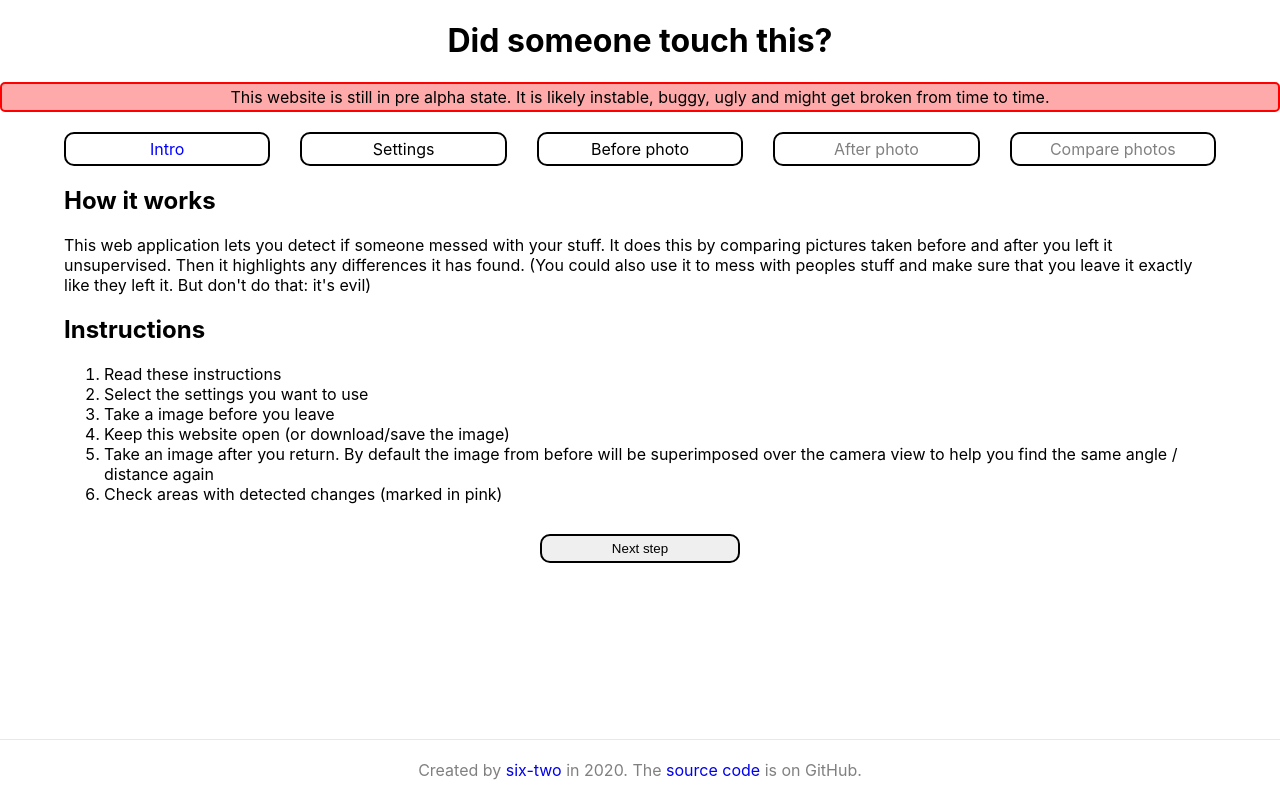
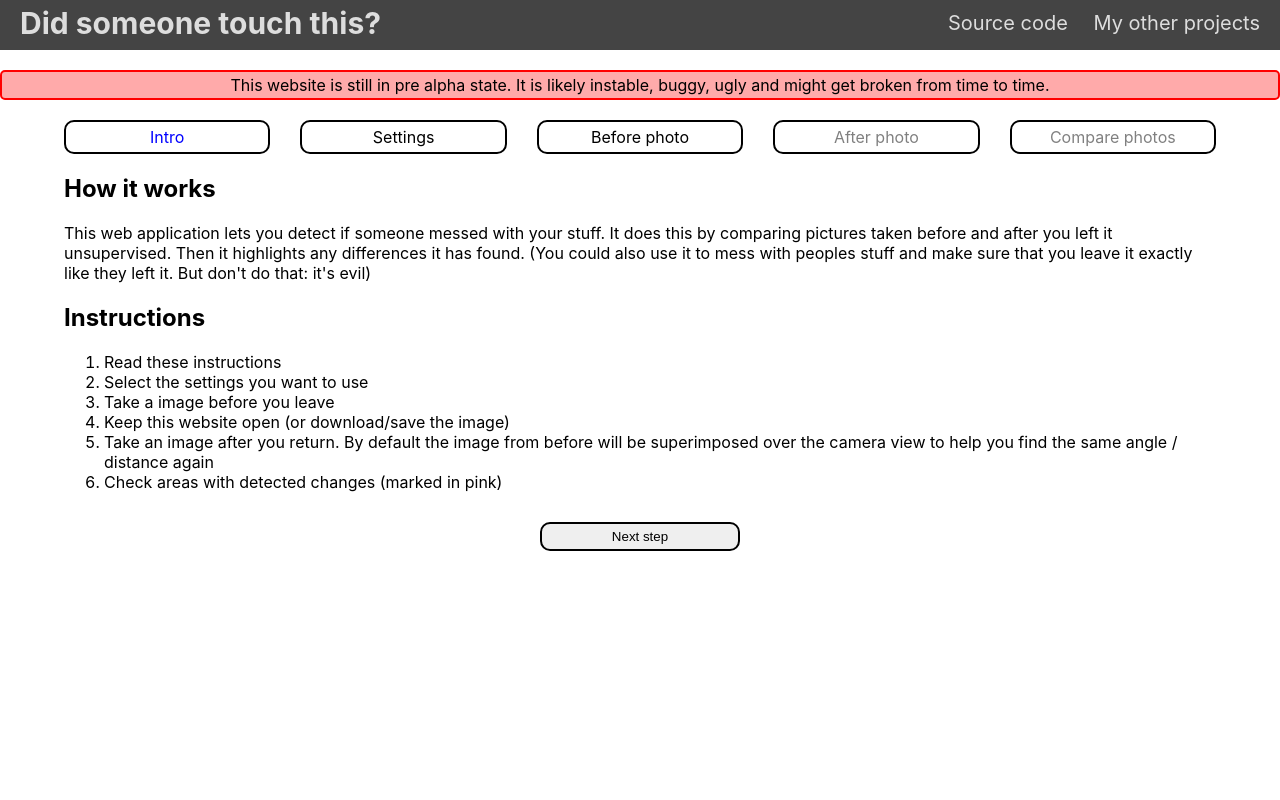
Before and after one commit to six-two/react_did_someone_touch_this, a React (Create React App) app: page / in a window 1280 px wide. Built offline with nearby package versions, Linux system fonts and the light colour scheme.

Commit message:
Switched this apps template file over to the new layout

```diff
--- a/public/index.css
+++ b/public/index.css
@@ -7,13 +7,43 @@ body {
   -moz-osx-font-smoothing: grayscale;
 }
 
-h1 {
-  text-align: center;
-}
-
 a {
   text-decoration: none;
 }
+
+.page-header {
+  height: 50px;
+  background-color: #444;
+  color: #ddd;
+}
+
+.page-title {
+  display: inline-block;
+  font-size: 30px;
+  font-weight: bold;
+  padding: 5px 20px;
+}
+
+.page-header img {
+  height: 40px;
+}
+
+.page-header nav {
+  float: right;
+  line-height: 45px;
+}
+
+.page-header a {
+  vertical-align: middle;
+  color: #ddd;
+  font-size: 20px;
+  margin-right: 20px;
+}
+
+.page-header a:hover {
+  color: #fc0;
+}
+
 
 .no-script {
   font-size: 20pt;
@@ -21,19 +51,6 @@ a {
   text-align: center;
 }
 
-.page {
-  display: flex;
-  min-height: 100vh;
-  flex-direction: column;
+.page-content {
+  margin-bottom: 5px;
 }
-
-.page-content {
-  flex: 1;
-}
-
-.page-footer {
-    border-top: 1px solid #e8e8e8;
-    padding: 20px 0;
-    text-align: center;
-    color: gray;
-}
--- a/public/index.html
+++ b/public/index.html
@@ -16,13 +16,22 @@
       user's mobile device or desktop. See https://developers.google.com/web/fundamentals/web-app-manifest/
     -->
     <link rel="manifest" href="%PUBLIC_URL%/manifest.json" />
-    <!-- <script src="https://kit.fontawesome.com/ac357ac132.js" crossorigin="anonymous"></script> -->
     <title>Did someone touch this?</title>
   </head>
   <body>
     <div class="page">
+      <header class="page-header">
+        <span class="page-title">Did someone touch this?</span>
+        <nav>
+          <a href="https://github.com/six-two/react_did_someone_touch_this">
+            Source code
+          </a>
+          <a href="https://projects.six-two.dev/">
+            My other projects
+          </a>
+        </nav>
+      </header>
       <div class="page-content">
-        <h1>Did someone touch this?</h1>
         <noscript>
           <div class="no-script">
             You need to enable JavaScript to run this app.
@@ -39,10 +48,6 @@
           </ul>
         </div>
       </div>
-      <footer class="page-footer">
-        Created by <a href="https://six-two.dev">six-two</a> in 2020.
-        The <a href="https://github.com/six-two/react_did_someone_touch_this">source code</a> is on GitHub.
-      </footer>
     </div>
   </body>
 </html>
```
Also changed, not shown: 1 other file (tests, documents, lock files or other folders).
